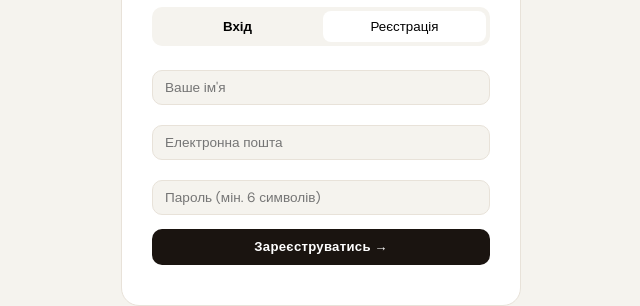
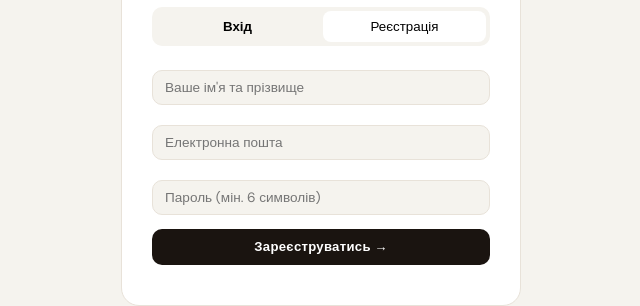
Before and after one commit to SofiaDatsko/math-kurs, a website built with Vite: page index.html in a window 1280 px wide. Both pictures are taken after a click on the button "Реєстрація". Shown: the part 325-631 px from the top of the page, 319-959 px from the left. Built offline with nearby package versions, Linux system fonts and the light colour scheme; some packages are replaced by stand-ins of ours; no server answers.

Commit message:
fix authenification 3

```diff
--- a/index.html
+++ b/index.html
@@ -70,7 +70,7 @@
 
         <div id="panel-register" style="display:none;">
             <div class="field" style="text-align:left;">
-                <input type="text" id="reg-name" placeholder="Ваше ім'я" style="padding:8px 12px; font-size:0.85rem;">
+                <input type="text" id="reg-name" placeholder="Ваше ім'я та прізвище" style="padding:8px 12px; font-size:0.85rem;">
             </div>
             <div class="field" style="text-align:left;">
                 <input type="email" id="reg-email" placeholder="Електронна пошта" style="padding:8px 12px; font-size:0.85rem;">
```
